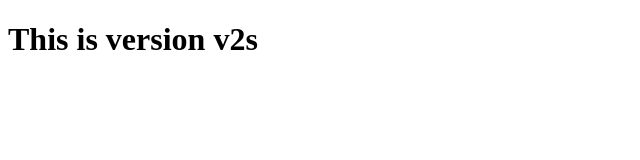
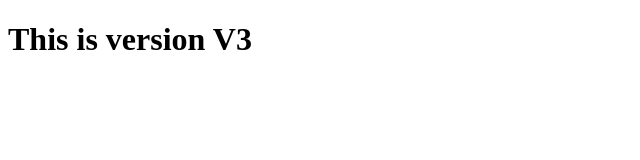
Before and after one commit to abhitosh07/myrepo, a plain HTML site: page index.html in a window 1280 px wide. Shown: the full height of the page, 0-640 px from the left. Drawn offline with Linux system fonts and the light colour scheme.

Commit message:
This is v3

```diff
--- a/index.html
+++ b/index.html
@@ -6,7 +6,7 @@
     <title>Document</title>
 </head>
 <body>
-    <h1>This is version v2s</h1>
+    <h1>This is version V3</h1>
 
 </body>
 </html>
```
